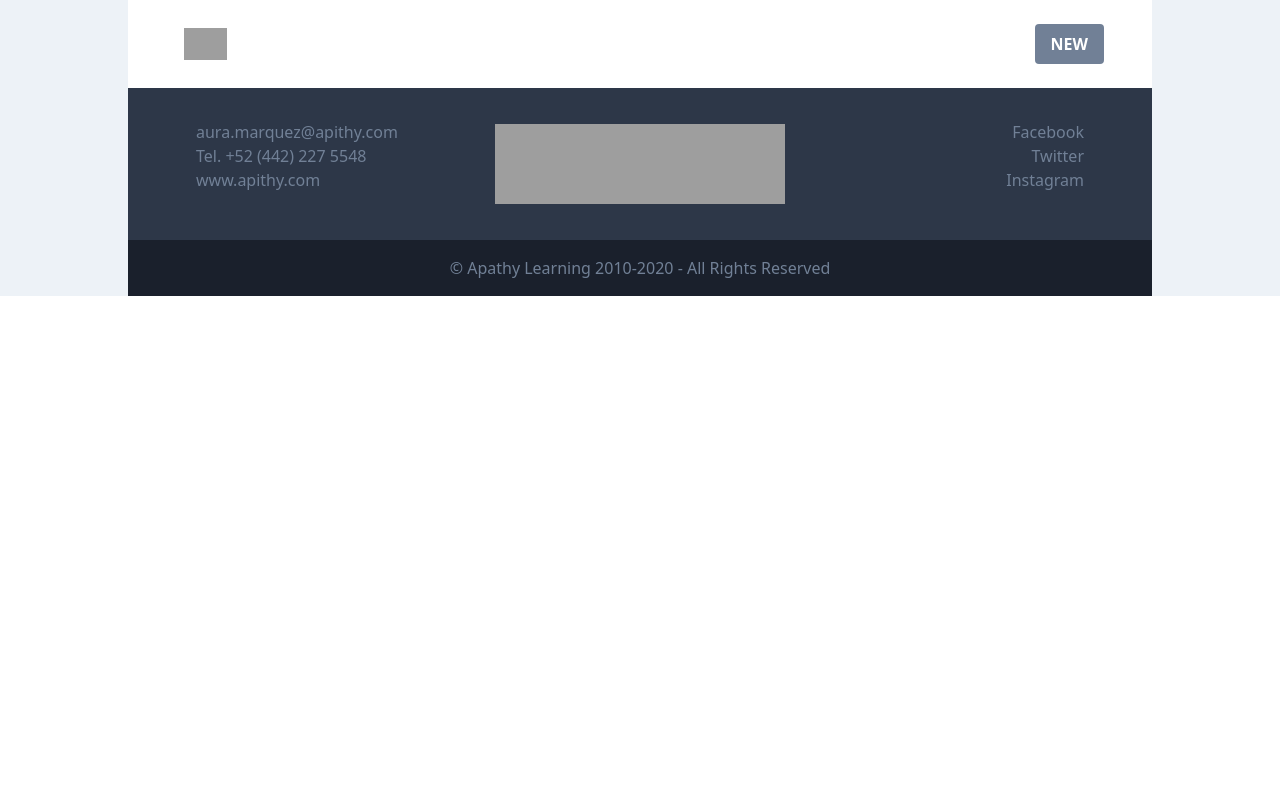
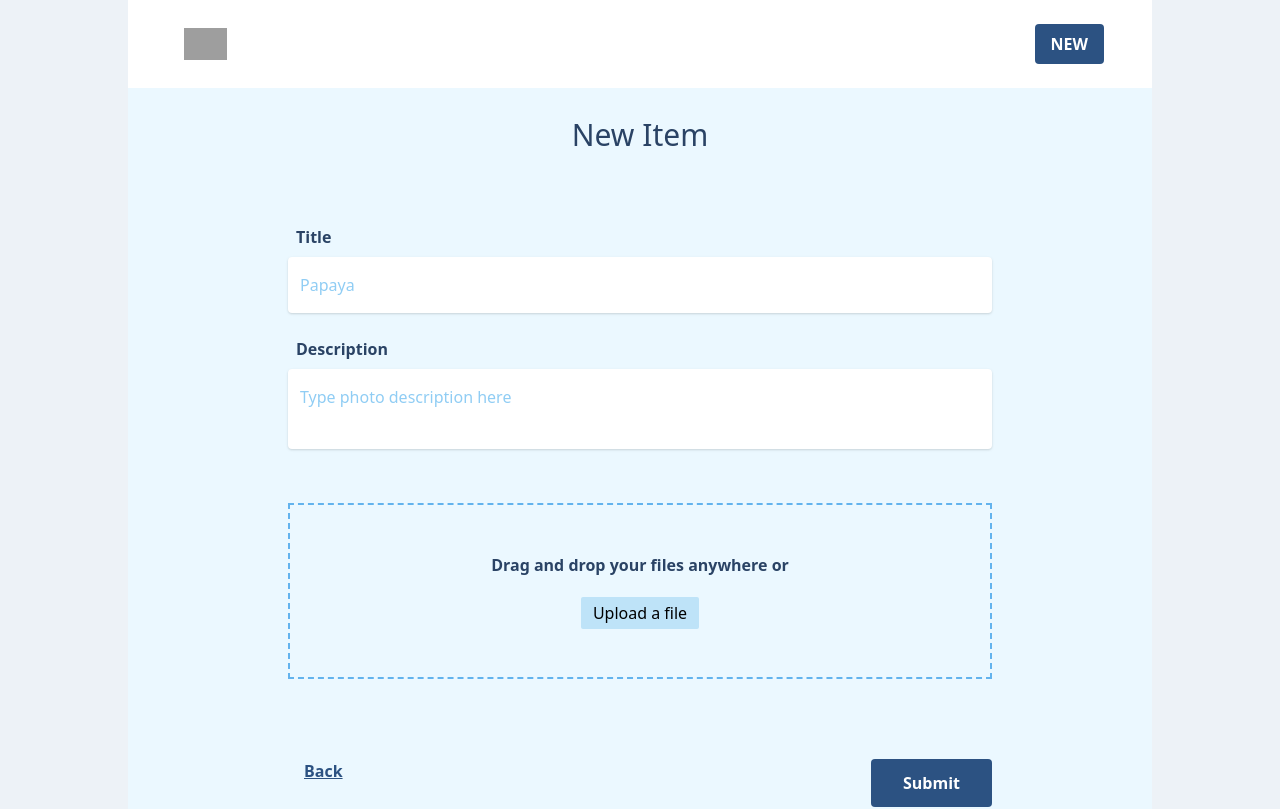
Before and after one commit to 0xlemi/apathy, a Vue app: page /new in a window 1280 px wide. Shown: the top 809 px of the page. Built offline with nearby package versions, Linux system fonts and the light colour scheme; grey boxes are pictures that could not be loaded.

Commit message:
new image form

```diff
--- a/src/components/layouts/NavBar.vue
+++ b/src/components/layouts/NavBar.vue
@@ -14,7 +14,7 @@
       <!-- Desktop Menu -->
       <div class="hidden lg:block flex justify-end items-end w-auto">
           <div class="flex mr-6">
-              <router-link to="/new" class="bg-gray-600 hover:bg-gray-800 text-white font-bold py-2 px-4 rounded">
+              <router-link to="/new" class="bg-blue-800 hover:bg-blue-900 text-white font-bold py-2 px-4 rounded">
                   NEW
               </router-link>
           </div>
--- a/src/views/New.vue
+++ b/src/views/New.vue
@@ -1,10 +1,96 @@
 <template>
   <div class="new">
+    <div class="flex justify-center py-6">
+      <h1 class="text-3xl text-blue-900">New Item</h1>
+    </div>
+    <div class="justify-center px-10 sm:px-20 lg:px-40 py-6 mt-5">
+
+
+        <div class="mb-6">
+           <label class="block text-blue-900 text-md font-bold ml-2 mb-2">
+            Title
+          </label>
+
+
+            <!-- Desktop Version -->
+            <input type="text" placeholder="Papaya" class=" px-3 py-4 placeholder-blue-300 text-blue-900 relative bg-white bg-white rounded text-base shadow outline-none focus:outline-blue-200 w-full"/>
+            <!-- End Desktop Version -->
+        </div>
+
+        <div class="mb-12">
+           <label class="block text-blue-900 text-md font-bold ml-2 mb-2">
+            Description
+          </label>
+
+            <!-- Desktop Version -->
+            <textarea type="text" placeholder="Type photo description here" class="px-3 py-4 placeholder-blue-300 text-blue-900 relative bg-white bg-white rounded text-base shadow outline-none focus:outline-blue-200 resize-none h-30 w-full"> </textarea>
+            <!-- End Desktop Version -->
+        </div>
+
+        <div class="mb-20">
+          <header class="border-dashed border-2 border-blue-400 py-12 flex flex-col justify-center items-center">
+            <p class="mb-3 font-semibold text-blue-900 flex flex-wrap justify-center">
+              <span>Drag and drop your</span>&nbsp;<span>files anywhere or</span>
+            </p>
+            <input id="hidden-input" type="file" multiple class="hidden" />
+            <button id="button" class="mt-2 rounded-sm px-3 py-1 bg-blue-200 hover:bg-blue-300 focus:shadow-outline focus:outline-none">
+              Upload a file
+            </button>
+          </header>
+        </div>
+
+        <div class="">
+
+          <!-- Desktop Buttons -->
+          <div class="hidden md:flex mt-10 mb-8">
+            <div class="flex-1">
+              <router-link to="/" class="underline focus:outline-none text-blue-800 font-semibold hover:text-blue-600 py-2 px-4">
+                 Back
+              </router-link>
+            </div>
+            <div class="flex-1">
+              <div class="flex justify-end">
+                <button type="submit" class="bg-blue-800 focus:outline-none hover:bg-blue-900 ml-6 text-white font-bold py-3 px-8 rounded">
+                  <p> Submit </p>
+                </button>
+              </div>
+            </div>
+          </div>
+          <!-- End Desktop Buttons -->
+          <!-- Buttons Mobile -->
+          <div class="md:hidden mt-10 mb-8">
+            <div class="flex mb-6" >
+              <button type="submit" class="w-full bg-blue-800 focus:outline-none hover:bg-blue-900 text-white font-bold py-4 rounded-lg">
+                <div class="flex justify-center">
+                  <p> Submit </p>
+                </div>
+              </button>
+            </div>
+            <div class="">
+              <router-link to="/" class="w-full border-2 border-blue-200 hover:bg-blue-200 hover:border-blue-300 rounded-lg focus:outline-none text-blue-800 font-semibold hover:text-blue-900 py-2 px-4">
+                <div class="flex justify-center py-2">
+                  <zondicon icon="cheveron-left" class="h-5 fill-current"/>
+                  <p class="ml-2">Back</p>
+                </div>
+              </router-link>
+            </div>
+          </div>
+          <!-- End Buttons Mobile -->
+        </div>
+
+
+
+    </div>
   </div>
 </template>
 
 <script>
+import Zondicon from 'vue-zondicons'
+
 export default {
-  name: 'New'
+  name: 'New',
+  components: {
+    Zondicon
+  }
 }
 </script>
```
Also changed, not shown: src/components/layouts/Layout.vue (deleted).
